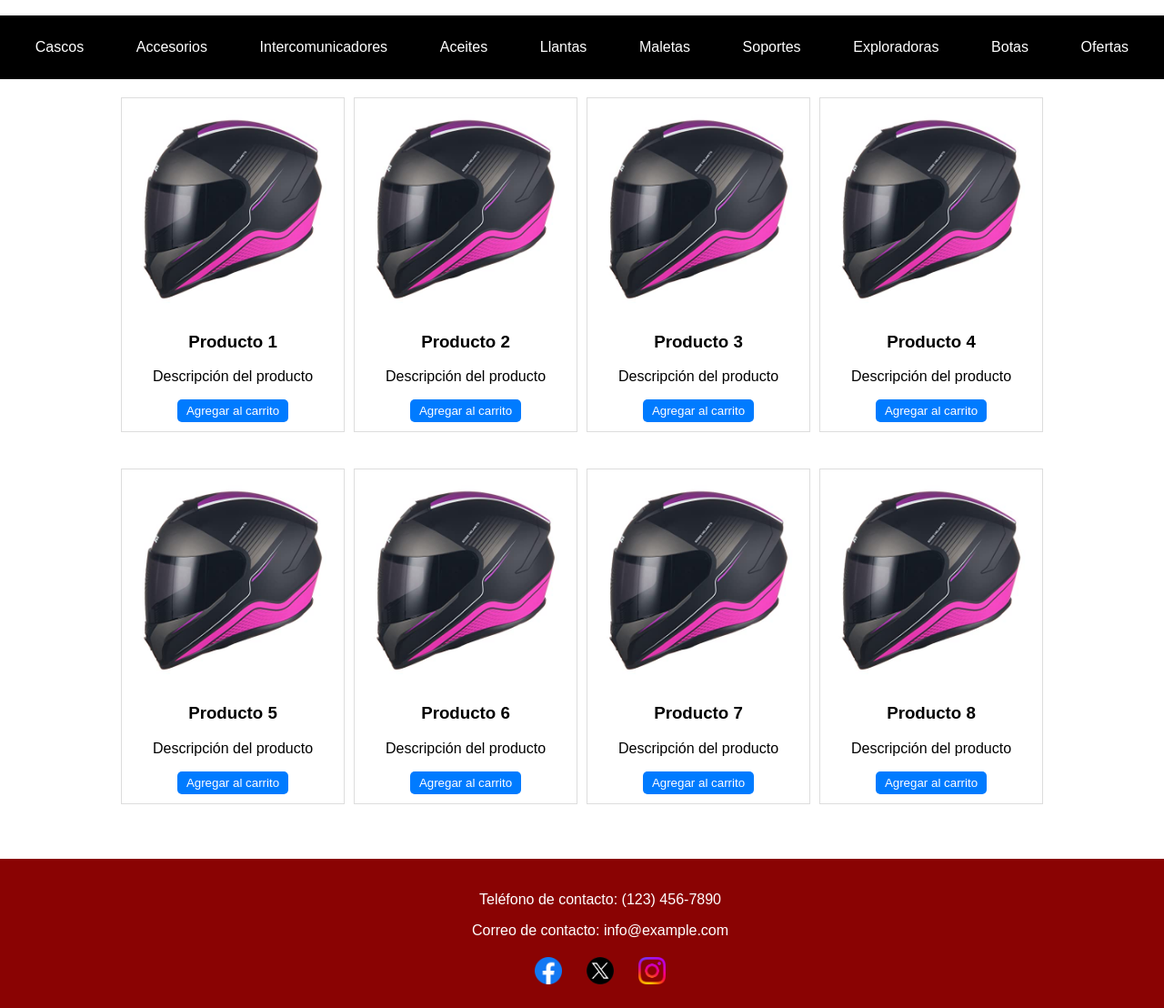
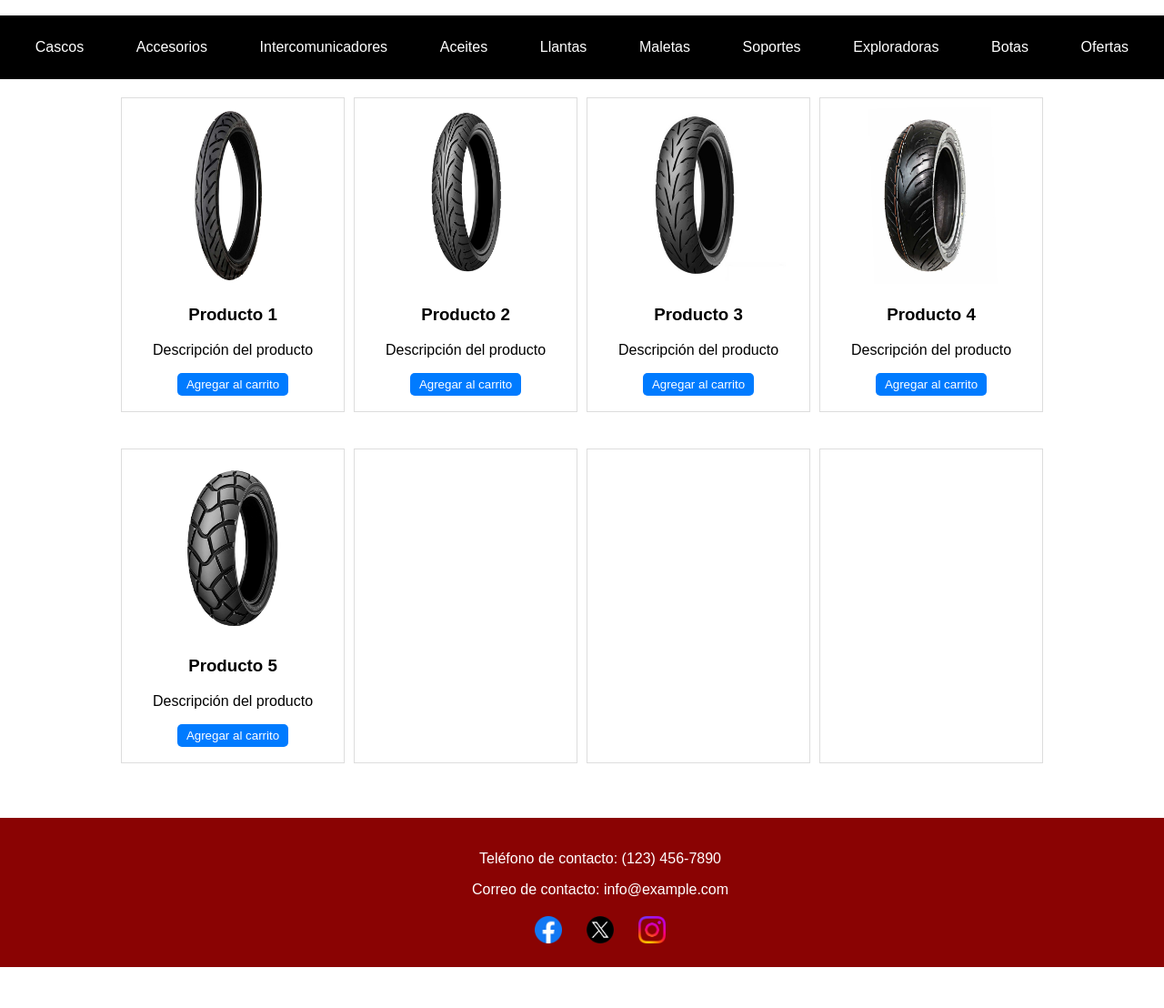
Before and after one commit to DFDev3/Shopcart, a PHP site: page /ShopCart/llantas.html in a window 1280 px wide. Shown: the part 100-1208 px from the top of the page at 91% size. After the commit the page ends 1163 px from the top, so only its background shows below. Run offline with PHP 8.4, Linux system fonts and the light colour scheme.

Commit message:
ShopCart013-Feat Complemento a las vistas

```diff
--- a/ShopCart/llantas.html
+++ b/ShopCart/llantas.html
@@ -51,7 +51,7 @@
 <div class="product-catalog">
     <div class="product-row">
         <div class="product">
-            <img src="../Media/cascoprueba.jpg" alt="Producto 1">
+            <img src="../Media/img/0041.png" alt="Producto 1">
             <div class="product-info">
                 <h3>Producto 1</h3>
                 <p>Descripción del producto</p>
@@ -59,7 +59,7 @@
             </div>
         </div>
         <div class="product">
-            <img src="../Media/cascoprueba.jpg" alt="Producto 2">
+            <img src="../Media/img/0042.png" alt="Producto 2">
             <div class="product-info">
                 <h3>Producto 2</h3>
                 <p>Descripción del producto</p>
@@ -67,7 +67,7 @@
             </div>
         </div>
         <div class="product">
-            <img src="../Media/cascoprueba.jpg" alt="Producto 3">
+            <img src="../Media/img/0043.png" alt="Producto 3">
             <div class="product-info">
                 <h3>Producto 3</h3>
                 <p>Descripción del producto</p>
@@ -75,7 +75,7 @@
             </div>
         </div>
         <div class="product">
-            <img src="../Media/cascoprueba.jpg" alt="Producto 4">
+            <img src="../Media/img/0044.png" alt="Producto 4">
             <div class="product-info">
                 <h3>Producto 4</h3>
                 <p>Descripción del producto</p>
@@ -86,7 +86,7 @@
     </div>
     <div class="product-row">
         <div class="product">
-            <img src="../Media/cascoprueba.jpg" alt="Producto 5">
+            <img src="../Media/img/0045.png" alt="Producto 5">
             <div class="product-info">
                 <h3>Producto 5</h3>
                 <p>Descripción del producto</p>
@@ -94,28 +94,10 @@
             </div>
         </div>
         <div class="product">
-            <img src="../Media/cascoprueba.jpg" alt="Producto 6">
-            <div class="product-info">
-                <h3>Producto 6</h3>
-                <p>Descripción del producto</p>
-                <button class="add-to-cart" data-product-id="6">Agregar al carrito</button>
-            </div>
         </div>
         <div class="product">
-            <img src="../Media/cascoprueba.jpg" alt="Producto 7">
-            <div class="product-info">
-                <h3>Producto 7</h3>
-                <p>Descripción del producto</p>
-                <button class="add-to-cart" data-product-id="7">Agregar al carrito</button>
-            </div>
         </div>
         <div class="product">
-            <img src="../Media/cascoprueba.jpg" alt="Producto 8">
-            <div class="product-info">
-                <h3>Producto 8</h3>
-                <p>Descripción del producto</p>
-                <button class="add-to-cart" data-product-id="8">Agregar al carrito</button>
-            </div>
         </div>
 
     </div>
--- a/Styles/index.css
+++ b/Styles/index.css
@@ -56,7 +56,7 @@ body {
 
 }
 .shopcart{
-    background-color: rgba(250, 168, 168, 0.514);
+
     padding-top: 0%;
     display: flex;
 }
@@ -229,8 +229,8 @@ body {
 }
 
 .product img {
-    max-width: 100%;
-    height: auto;
+    max-width: 90%;
+    height: 60%;
 }
 
 
--- a/Styles/llantas.css
+++ b/Styles/llantas.css
@@ -165,10 +165,9 @@ body {
 }
 
 .product img {
-    max-width: 100%;
-    height: auto;
+    max-width: 90%;
+    height: 60%;
 }
-
 
 .product-info {
     margin-top: 10px;
```
Also changed, not shown: ShopCart/index.html (+10 -20 lines).
